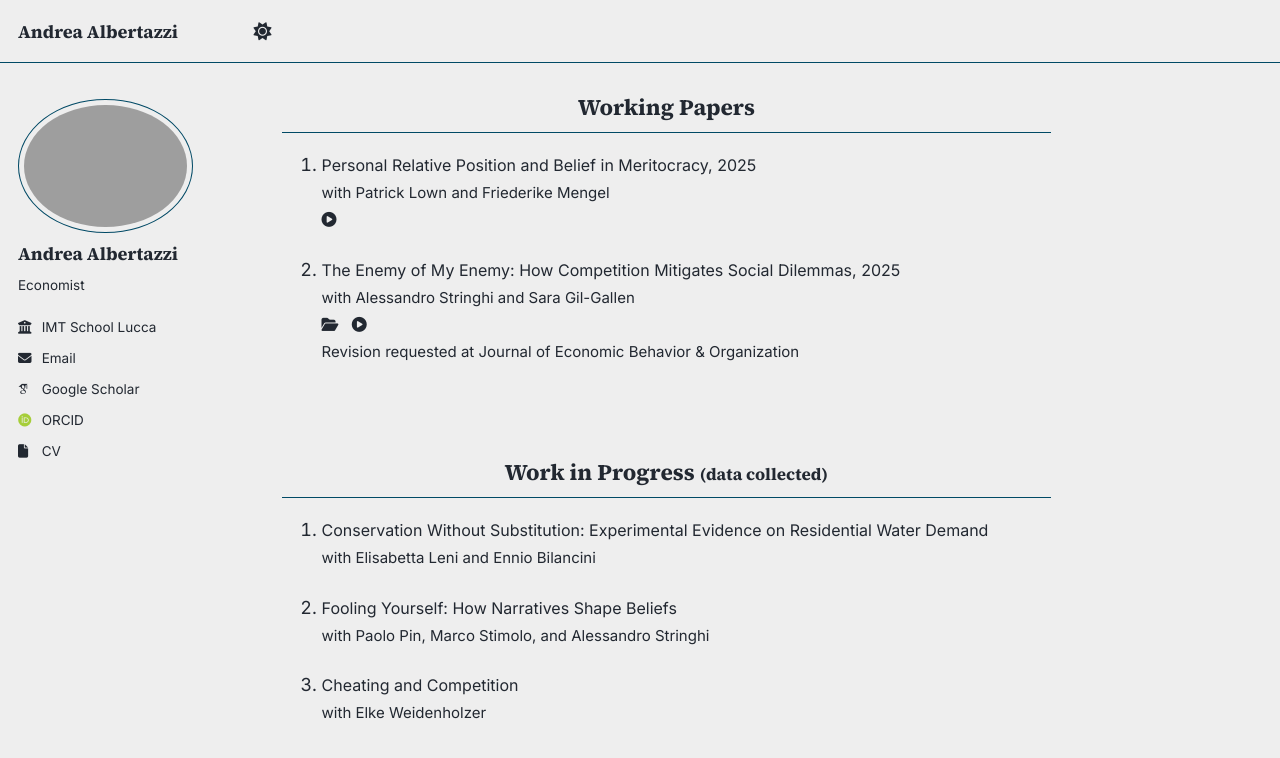
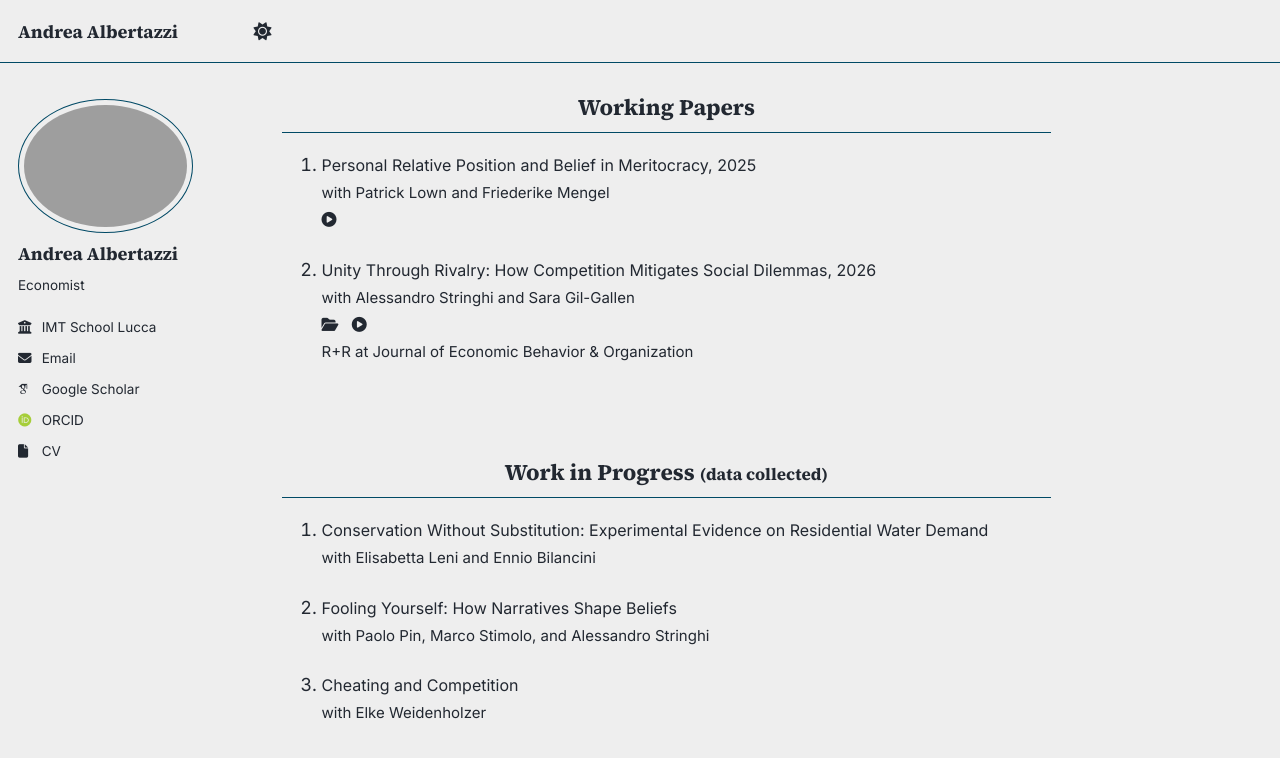
Before and after one commit to tazze87/tazze87.github.io, a Jekyll site: the page built from _pages/about.md, in a window 1280 px wide and 900 px high, scrolled down 720 px. Shown: the top 758 px of the window. Built offline with Jekyll 4.4.1, drawn with Linux system fonts in a browser that asks for light colours; some web fonts are replaced; a script that is not in the unit is left out.

Commit message:
Update about.md

```diff
--- a/_pages/about.md
+++ b/_pages/about.md
@@ -79,7 +79,7 @@ author_profile: true
 
 
 2. <a href="/files/The_enemy_of_my_enemy.pdf" target="_blank" rel="noopener noreferrer" style="font-size:16px;">
-     The Enemy of My Enemy: How Competition Mitigates Social Dilemmas, 2025</a><br>
+     Unity Through Rivalry: How Competition Mitigates Social Dilemmas, 2026</a><br>
     <span style="font-size:15px;">
     with <a href="https://sites.google.com/view/alessandrostringhi" target="_blank" rel="noopener noreferrer">Alessandro Stringhi</a>
     and <a href="https://scholar.google.com/citations?user=Rmg1qDgAAAAJ&hl=es" target="_blank" rel="noopener noreferrer">Sara Gil-Gallen</a><br>
@@ -89,7 +89,7 @@ author_profile: true
       <a class="icon-link" href="/video.html?src=/files/The_Enemy_of_My_Enemy.mp4&title=The%20Enemy%20of%20My%20Enemy" target="_blank" rel="noopener noreferrer">
         <i class="fas fa-play-circle" aria-hidden="true"></i>
       </a>
-         <br>Revision requested at Journal of Economic Behavior & Organization
+         <br>R+R at Journal of Economic Behavior & Organization
     </span>
 
 <br>
```
